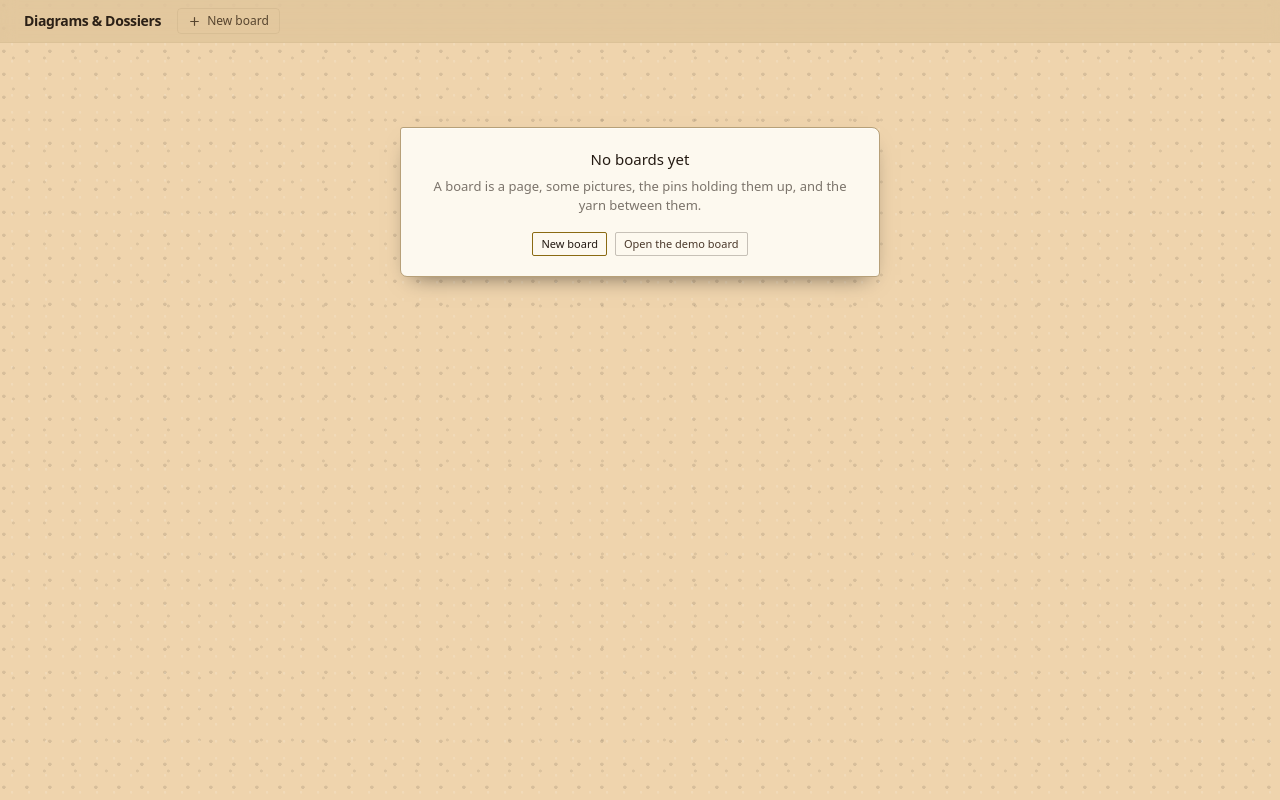
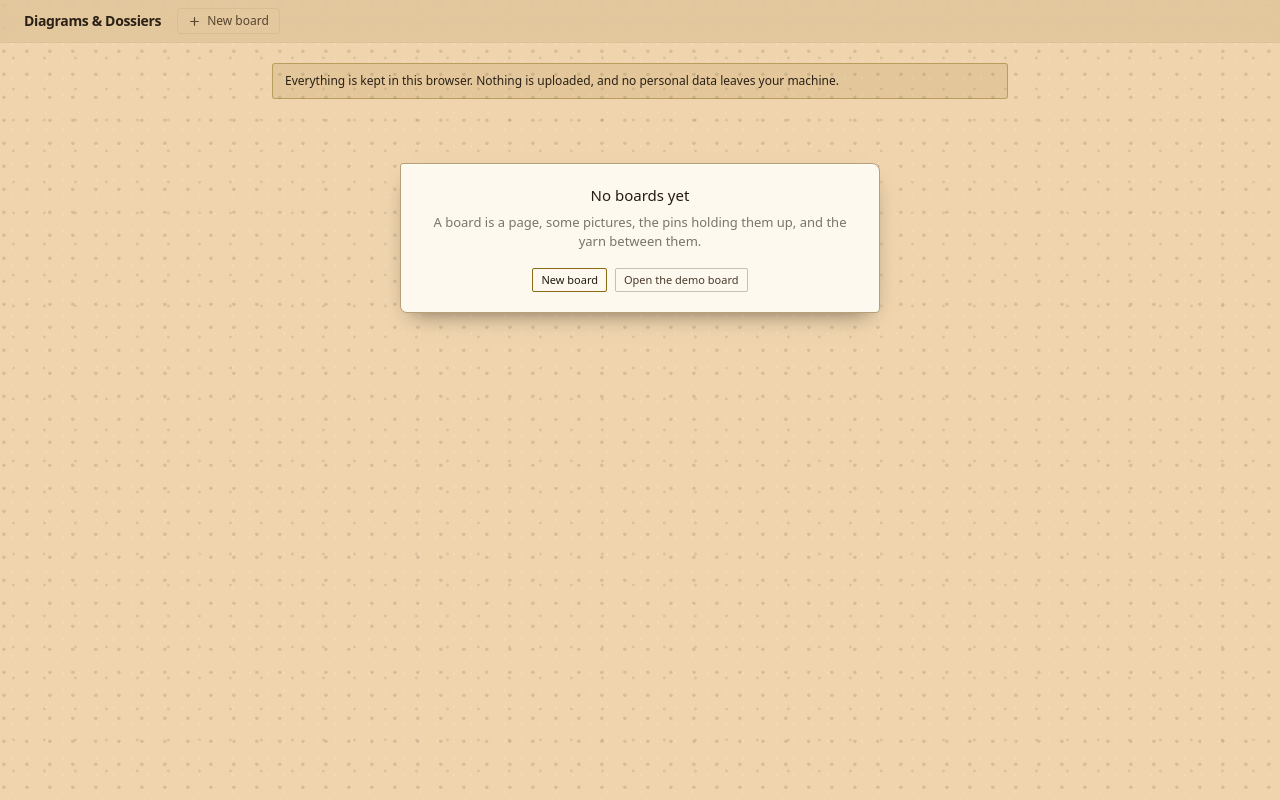
Before and after one commit to Xiaoyu-Ben-Wang/diagrams-and-dossiers, a React (Vite) app: page /boards in a window 1280 px wide. Built offline with nearby package versions, Linux system fonts and the light colour scheme.

Commit message:
Say on the board list that everything stays on the machine.
Co-Authored-By: Claude Code <noreply@anthropic.com>

```diff
--- a/src/boards/LibraryScreen.css
+++ b/src/boards/LibraryScreen.css
@@ -8,6 +8,17 @@
   border: 1px solid color-mix(in srgb, var(--color-wax) 55%, transparent);
   border-radius: 3px;
   background: color-mix(in srgb, var(--color-wax) 18%, transparent);
+  color: var(--color-board-ink);
+  font-size: 12px;
+}
+
+.library-local {
+  max-width: 46rem;
+  margin: 0 auto 14px;
+  padding: 8px 12px;
+  border: 1px solid color-mix(in srgb, var(--color-brass) 45%, transparent);
+  border-radius: 3px;
+  background: color-mix(in srgb, var(--color-brass) 12%, transparent);
   color: var(--color-board-ink);
   font-size: 12px;
 }
--- a/src/boards/LibraryScreen.tsx
+++ b/src/boards/LibraryScreen.tsx
@@ -44,6 +44,11 @@ export function LibraryScreen({
         className="min-h-0 flex-1 overflow-y-auto px-4 py-5 lg:px-6"
         data-testid="library"
       >
+        <p className="library-local" data-testid="library-local">
+          Everything is kept in this browser. Nothing is uploaded, and no
+          personal data leaves your machine.
+        </p>
+
         {library.degraded() ? (
           // Visible on purpose. Preferences fail quietly; a board is a session's work.
           <p
```
Also changed, not shown: 1 other file (tests, documents, lock files or other folders).
